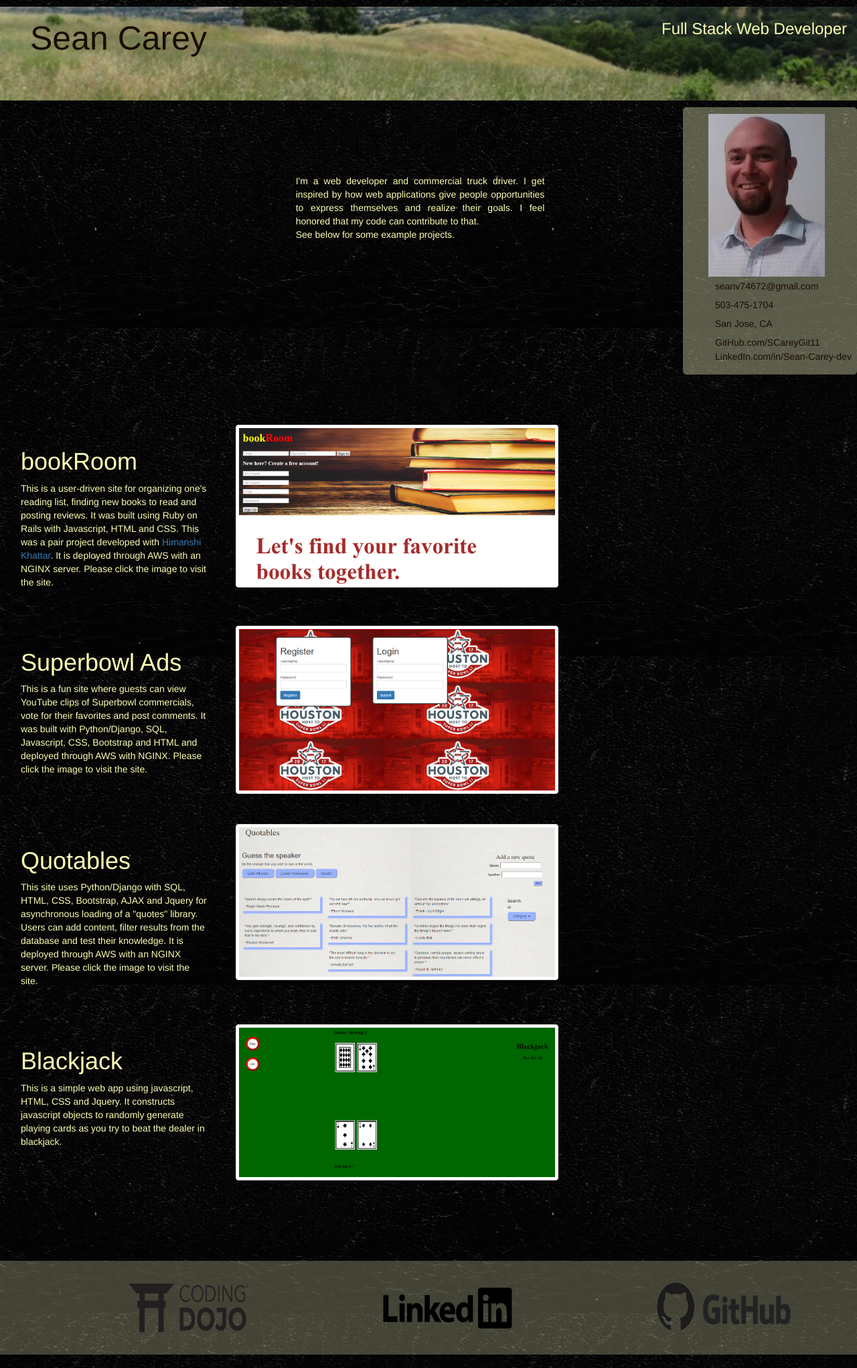
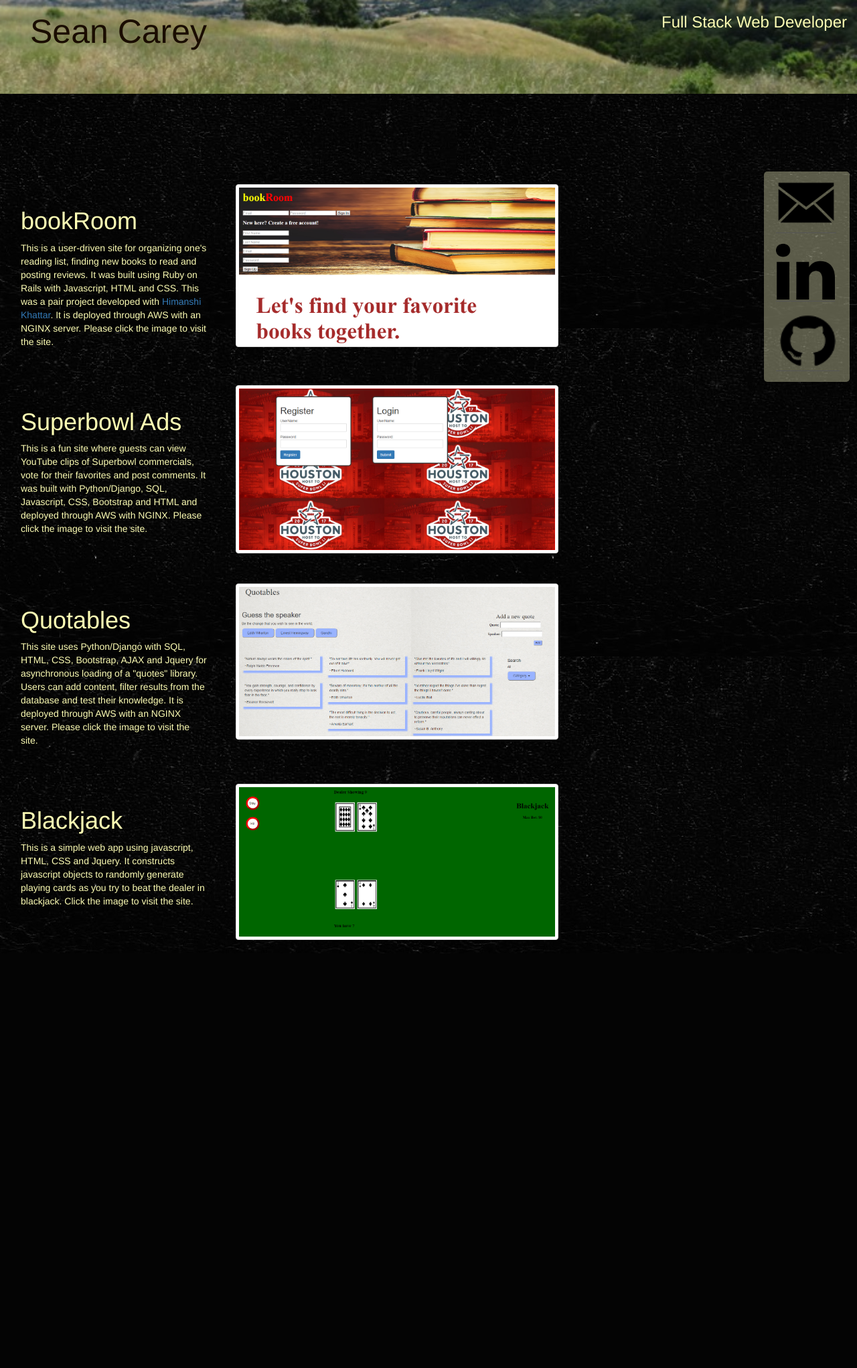
Before and after one commit to SCareyGit11/portfolio, a Django app: page / in a window 1280 px wide. Shown: the whole page at 67% size. After the commit the page ends 1423 px from the top, so only its background shows below. Run offline with Django 3.2, Linux system fonts and the light colour scheme; some libraries are stand-ins or nearby versions.

Commit message:
contact info

```diff
--- a/apps/career/static/career/css/style.css
+++ b/apps/career/static/career/css/style.css
@@ -4,18 +4,25 @@ body{
 }
 
 header{
+	position: fixed;
+	margin: auto;
+	width: 100%;
+	z-index: 100000;
 	background-image: url('../images/quicksilver.png');
     height: 140px;
+
     background-position: center;
     background-repeat: no-repeat;
     background-size: cover;
-	margin: 10px 0px 10px 0px;
+
 	padding-left: 30px;
 	border: rgb(253, 253, 180);
 	border-width: 5px;
 	color: rgb(253, 253, 180);
 
 }
+
+
 
 #name{
 	font-size: 50px;
@@ -29,7 +36,8 @@ header{
 }
 
 #main{
-	margin-top: 50px;
+	margin-top: 250px;
+	background-color: rgba(255, 255, 204, 0.35);
 }
 
 
@@ -65,23 +73,41 @@ header{
 }
 
 #contact{
-	float: right;
+
+	position: fixed;
+	margin: 20% 2% 0% 88%;
 	background-color: rgba(255, 255, 204, 0.35);
 	color: #1a0d00;
-	width: 260px;
+	width: 10%;
 	border-radius: 5px;
-	padding: 10px 8px;
+	padding: 2px 2px 2px 18px;
 	line-height: 200%;
-	border-top-color: solid rgb(253, 253, 180);
-	border-top-width: 4px;
+	/*border-top-color: solid rgb(253, 253, 180);*/
+
 
 }
+
+#alert{
+	position: fixed;
+	margin: 14% 1% 0% 72%;
+	width: 24%;
+
+}
+#email_alert{
+
+	background-color: rgba(255, 255, 204, 0.35);
+	color: rgb(253, 253, 180);
+	border-radius: 5px;
+	padding: 1%;
+	line-height: 200%;
+}
+
 #contact img{
-	padding-left: 30px;
+
+	margin-bottom: 14px;
+	border-bottom: 1px solid #555;
 }
-#contact a{
-	color: #1a0d00;
-}
+
 
 #list-linked{
 	line-height: 100%;
--- a/apps/career/static/career/js/portfolio.js
+++ b/apps/career/static/career/js/portfolio.js
@@ -1,4 +1,6 @@
+
 $(document).ready(function(){
+	$('#email_alert').hide();
 	$('.img-thumbnail').hover(
 		// hover in, show the alt-img by making it the primary src and save original src as the new alt
 		function(){
@@ -15,5 +17,8 @@ $(document).ready(function(){
 				var temp = $(this).attr('src');
 				$(this).attr('src', original);
 				$(this).attr('data-alt-src', temp);
-		})
+		});
+
+	$('#email').click(
+		function(){ $('#alert').html("<p id='email_alert'>From database to client experience, I can help.  Email me at <strong>seanv74672@gmail.com</strong> today!</p>");})
 })
--- a/apps/career/templates/career/welcome.html
+++ b/apps/career/templates/career/welcome.html
@@ -15,7 +15,7 @@
 </head>
 <body>
   <header>
-  	<div class="container-fluid">
+  	<div id='heading' class="container-fluid">
 
   		<h1 id="name"> Sean Carey </h1>
       <h3 id="job_title"> Full Stack Web Developer </h3>
@@ -25,26 +25,31 @@
 
 
   <div class="container-fluid">
-    <div class="row">
-        <span class="col-xs-4"></span>
-        <p id="intro" class="col-xs-4">
-          I'm a web developer and commercial truck driver.  I get inspired by how web applications give people opportunities to express themselves and realize their goals.  I feel honored that my code can contribute to that.  <br>See below for some example projects.
-        </p>
+    <!-- <div class="row">     -->
+        <!-- <span class="col-xs-10"></span> -->
 
-        <div id="contact" class="col-xs-3">
-          <img src="{% static 'career/images/self.PNG' %}">
-          <ul style="list-style: none;">
 
-            <li> seanv74672@gmail.com </li>
-            <li> 503-475-1704 </li>
-            <li> San Jose, CA </li>
-            <li><a href="https://www.github.com/SCareyGit11" target="_blank"> GitHub.com/SCareyGit11 </a></li>
-            <li id="list-linked"><a href="https://www.linkedin.com/in/sean-carey-dev" target="_blank"> LinkedIn.com/in/Sean-Carey-dev </a></li>
+        <div id="alert"></div>
 
-          </ul>
+
+        <div id="contact" class="col-xs-2">
+
+
+        <a id="email" href="#">
+          <img  src="{% static 'career/images/email.png' %}" height="90px" width="90px">
+        </a>
+        <!-- <img src="{% static 'career/images/phone.png' %}" height="90px" width="90px">  -->
+
+          <a href="http://linkedin.com/in/sean-carey-dev" target="_blank">
+            <img src="{% static 'career/images/in.png' %}" height="88px" width="88px">
+          </a>
+
+          <a href="http://github.com/SCareyGit11" target="_blank">
+           <img src="{% static 'career/images/gitcircle.png' %}" height="90px" width="95px">
+         </a>
         </div>
-        <span class="col-xs-1"></span>
-    </div>
+
+    <!-- </div> -->
 
     <div id="main">
 
@@ -77,14 +82,14 @@
       <div class="col-xs-8 project">
         <a href="http://scareygit11.github.io" class="project-img" id="cards" target="_blank"><img src="{% static 'career/images/cards.PNG' %}" data-alt-src="{% static 'career/images/cards2.PNG' %}" class="img-thumbnail" ></a>
         <h1 class="project-title"> Blackjack </h1>
-        <p class="project-desc"> This is a simple web app using javascript, HTML, CSS and Jquery.  It constructs javascript objects to randomly generate playing cards as you try to beat the dealer in blackjack.
+        <p class="project-desc"> This is a simple web app using javascript, HTML, CSS and Jquery.  It constructs javascript objects to randomly generate playing cards as you try to beat the dealer in blackjack.  Click the image to visit the site.
         </p>
       </div>
 
     </div>
    </div>
 
-   <footer>
+  <!--  <footer>
 
        <span class="footer-content">
          <a href="http://www.codingdojo.com" target="_blank">
@@ -93,19 +98,15 @@
        </span>
 
        <span class="footer-content">
-         <a href="http://linkedin.com/in/sean-carey-dev" target="_blank">
-          <img src="{% static 'career/images/linkedin_black.png' %}" width="200px" height="120px">
-         </a>
+
        </span>
 
        <span class="footer-content">
-         <a href="http://github.com/SCareyGit11" target="_blank">
-          <img src="{% static 'career/images/github_with_name.png' %}" width="235px" height="118px">
-         </a>
+
        </span>
 
 
-   </footer>
+   </footer> -->
 
 </body>
 </html>
```
Also changed, not shown: apps/career/static/career/images/email.png (added), apps/career/static/career/images/git.png (added), apps/career/static/career/images/gitcircle.png (added), apps/career/static/career/images/in.png (added), apps/career/static/career/images/phone.png (added).
